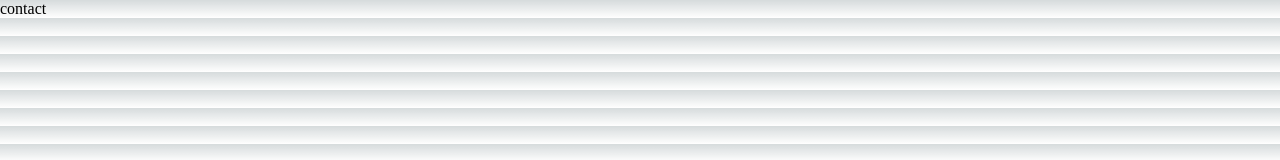
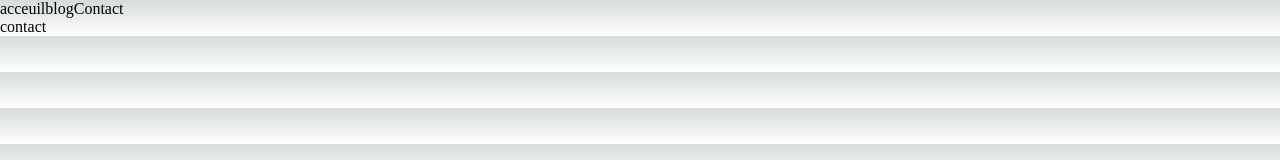
Before and after one commit to daddykoala/blog_next.js, a Next.js app in the folder blog-nextjs/: page /contact in a window 1280 px wide. Shown: the top 160 px of the page. Built offline with nearby package versions, Linux system fonts and the light colour scheme.

Commit message:
mep: element englobant APP

```diff
--- /dev/null
+++ b/blog-nextjs/component/container/Container.js
@@ -0,0 +1,11 @@
+import React from 'react'
+import Navbar from '../Navbar/Navbar'
+
+export default function Container(props) {
+  return (
+    <div>
+        <Navbar/>
+        {props.children}
+    </div>
+  )
+}
--- a/blog-nextjs/pages/_app.js
+++ b/blog-nextjs/pages/_app.js
@@ -1,5 +1,12 @@
 import '@/styles/globals.css'
+import Container from '@/component/container/Container'
 
 export default function App({ Component, pageProps }) {
-  return <Component {...pageProps} />
+  return (
+    <Container>
+
+      <Component {...pageProps} />
+    </Container>
+
+  )
 }
```
